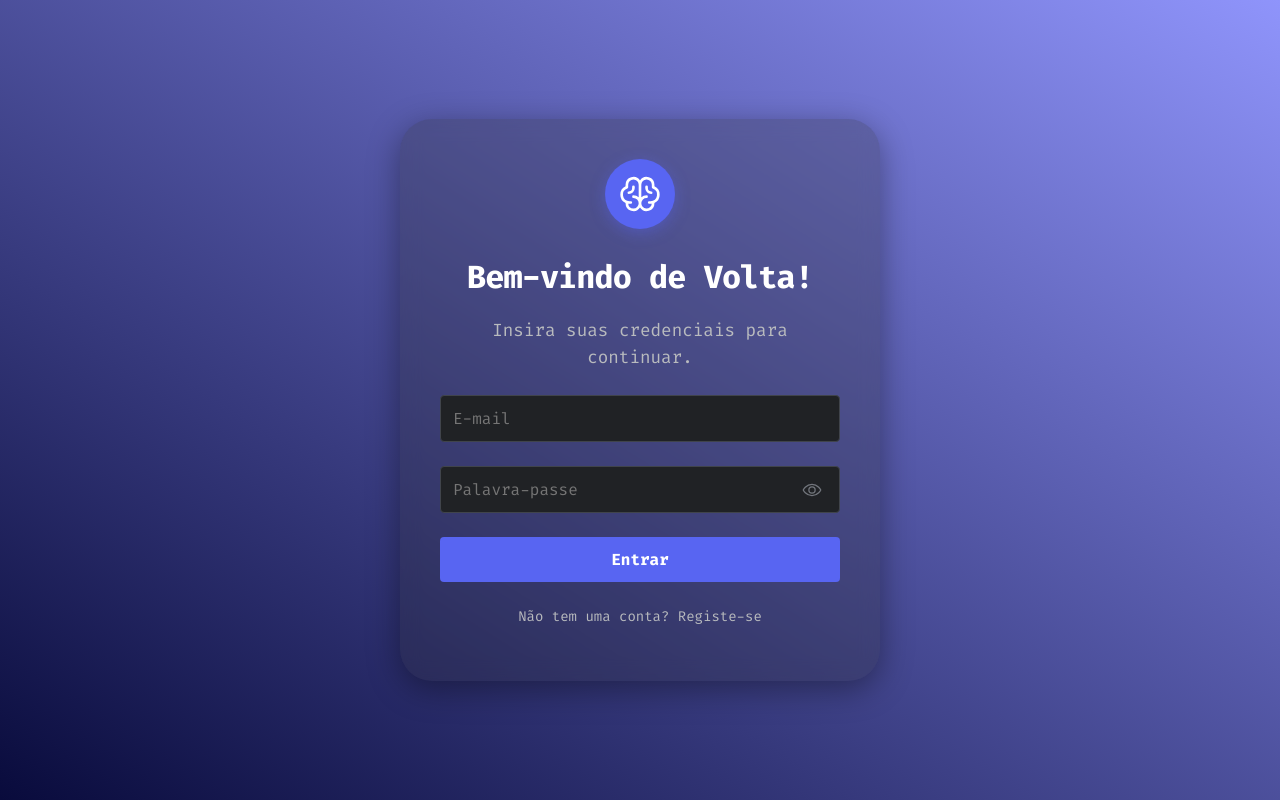
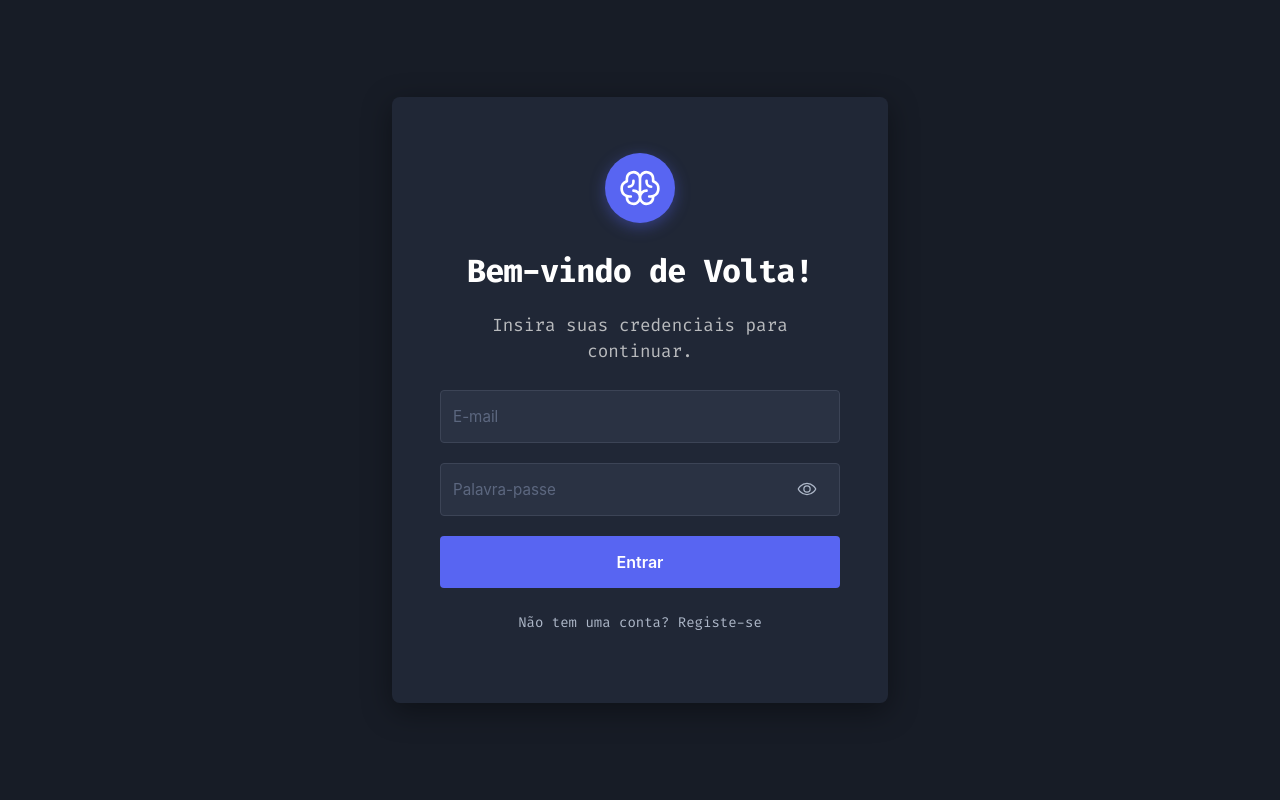
Before and after one commit to iHadesj/studyquest-monorepo, a React (Vite) app in the folder frontend/: page / in a window 1280 px wide. Built offline with nearby package versions, Linux system fonts and the light colour scheme; no server answers.

Commit message:
Update style.ts

```diff
--- a/frontend/src/pages/AuthPage/style.ts
+++ b/frontend/src/pages/AuthPage/style.ts
@@ -17,21 +17,142 @@ export const AuthContainer = styled.div`
   align-items: center;
   justify-content: center;
   min-height: 100vh;
-  background-color: #36393f;
-  background-image: linear-gradient(to top right, #090b3c, #8f94fb);
+  /* NOVO: Fundo principal mais escuro, quase preto com um toque de azul/roxo */
+  background-color: #171c26; /* Cor bem escura da ref */
 `;
 
 export const AuthBox = styled.div`
-  background: rgb(47 49 54 / 28%);
-  backdrop-filter: blur(10px);
-  -webkit-backdrop-filter: blur(10px);
-  padding: 2.5rem;
-  border-radius: 2rem;
+  /* NOVO: Fundo do card de login, mais claro que o container, mas ainda escuro */
+  background-color: #202736; /* Cor do card da ref */
+  padding: 3.5rem 3rem; /* Aumentar o padding pra ficar mais espaçoso */
+  border-radius: 8px;
   margin: 1rem;
   width: 100%;
   max-width: 400px;
   text-align: center;
-  box-shadow: 0 8px 32px 0 rgba(0, 0, 0, 0.37);
+  /* NOVO: Sombra mais sutil e discreta, para dar leve elevação */
+  box-shadow: 0px 8px 30px rgba(0, 0, 0, 0.4);
+  /* REMOVIDO: Borda, a ref não tem */
+`;
+
+// O Logo deve vir de um SVG ou IMG, não de um IconContainer com cor sólida
+export const LogoContainer = styled.div`
+  margin-bottom: 2.5rem; /* Espaço maior entre o logo e o formulário */
+  /* Se você tiver o SVG do logo, coloque ele aqui diretamente */
+  /* Por exemplo: <img src="/path/to/gratify-logo.svg" alt="Gratify Logo" /> */
+  /* Placeholder para o logo se não tiver imagem: */
+  font-family: 'Montserrat', sans-serif; /* Usar uma fonte mais clean */
+  font-size: 2.5rem;
+  font-weight: 700;
+  color: #e0e6ed; /* Cor clara para o texto do logo */
+  letter-spacing: -0.05em;
+`;
+
+export const Form = styled.form`
+  display: flex;
+  flex-direction: column;
+  gap: 1.25rem; /* Espaçamento entre os campos, um pouco mais apertado */
+  animation: ${fadeIn} 0.5s ease-in-out;
+`;
+
+export const InputWrapper = styled.div`
+  position: relative;
+  width: 100%;
+`;
+
+export const InputLabel = styled.label`
+  position: absolute;
+  top: -10px; /* Posição acima do input */
+  left: 10px;
+  background: #202736; /* Cor do fundo do card para cobrir a linha do input */
+  padding: 0 5px;
+  color: #aeb8c9; /* Cor do texto do label */
+  font-size: 0.75rem; /* Tamanho da fonte menor */
+  pointer-events: none;
+  z-index: 1;
+`;
+
+export const Input = styled.input`
+  width: 100%;
+  padding: 1rem 0.75rem; /* Padding maior pra alinhar com a ref */
+  box-sizing: border-box;
+  background-color: #2a3243; /* Cor do background do input, mais escuro */
+  border: 1px solid #3c4456; /* Borda sutil nos inputs */
+  border-radius: 4px;
+  color: #e0e6ed; /* Cor do texto no input */
+  font-family: 'Inter', sans-serif; /* Font mais clean */
+  font-size: 0.95rem; /* Tamanho da fonte dos inputs */
+  transition: border-color 0.2s, box-shadow 0.2s;
+
+  &:focus {
+    outline: none;
+    border-color: #5865f2; /* Sua cor primária ao focar */
+    box-shadow: 0 0 0 2px rgba(88, 101, 242, 0.3); /* Um leve glow ao focar */
+  }
+
+  &::placeholder {
+    color: #5c677f; /* Cor do placeholder mais discreta */
+  }
+`;
+
+export const PasswordToggleButton = styled.button`
+  position: absolute;
+  right: 15px; /* Ajuste a posição para não cortar o ícone */
+  top: 50%;
+  transform: translateY(-50%);
+  background: none;
+  border: none;
+  color: #aeb8c9; /* Cor mais clara para o ícone */
+  cursor: pointer;
+  padding: 0.5rem;
+  display: flex;
+  align-items: center;
+  z-index: 2; /* Para garantir que fique acima do label */
+  &:hover {
+    color: #5865f2;
+  }
+`;
+
+export const Button = styled.button`
+  background-color: #5865f2; /* Sua cor primária */
+  color: #ffffff;
+  font-family: 'Inter', sans-serif;
+  font-weight: 600; /* Um pouco mais encorpado */
+  padding: 1rem; /* Padding maior pro botão */
+  border-radius: 4px;
+  font-size: 1rem;
+  border: none;
+  cursor: pointer;
+  transition: background-color 0.2s, transform 0.2s, box-shadow 0.2s;
+
+  &:hover {
+    background-color: #4f5bd5; /* Um tom ligeiramente mais escuro no hover */
+    transform: translateY(-2px); /* Leve levantada */
+    box-shadow: 0 6px 20px rgba(0, 0, 0, 0.3);
+  }
+  &:active {
+    transform: translateY(0);
+    box-shadow: none;
+  }
+`;
+
+export const ToggleText = styled.p`
+  color: #aeb8c9; /* Cor mais clara para links e textos de ação */
+  cursor: pointer;
+  font-size: 0.875rem;
+  margin-top: 1.5rem;
+  /* NOVO: Link 'forgot password' */
+  text-decoration: none; /* Remover underline padrão */
+  &:hover {
+    color: #e0e6ed; /* Fica mais claro no hover */
+    text-decoration: underline; /* Adicionar underline no hover */
+  }
+`;
+
+export const MessageText = styled.p`
+  font-size: 0.875rem;
+  margin-top: 1rem;
+  min-height: 1.2em;
 `;
 
 export const IconContainer = styled.div`
@@ -46,88 +167,8 @@ export const IconContainer = styled.div`
   box-shadow: 0 4px 15px rgba(88, 101, 242, 0.4);
 `;
 
-export const Form = styled.form`
-  display: flex;
-  flex-direction: column;
-  gap: 1.5rem;
-  animation: ${fadeIn} 0.5s ease-in-out;
-`;
-
-export const InputWrapper = styled.div`
-  position: relative;
-  width: 100%;
-`;
-
-export const Input = styled.input`
-  width: 100%;
-  padding: 0.75rem;
-  padding-right: 3rem;
-  box-sizing: border-box;
-  background-color: #202225;
-  border: 1px solid #40444b;
-  border-radius: 4px;
-  color: #dcddde;
-  font-family: 'Fira Code', monospace;
-  font-size: 1rem;
-  transition: border-color 0.2s;
-  &:focus {
-    outline: none;
-    border-color: #5865f2;
-  }
-`;
-
-export const PasswordToggleButton = styled.button`
-  position: absolute;
-  right: 10px;
-  top: 50%;
-  transform: translateY(-50%);
-  background: none;
-  border: none;
-  color: #72767d;
-  cursor: pointer;
-  padding: 0.5rem;
-  display: flex;
-  align-items: center;
-  &:hover {
-    color: #1a27de;
-  }
-`;
-
-export const Button = styled.button`
-  background-color: #5865f2;
-  color: #ffffff;
-  font-family: 'Fira Code', monospace;
-  font-weight: bold;
-  padding: 0.75rem;
-  border-radius: 4px;
-  font-size: 1rem;
-  border: none;
-  cursor: pointer;
-  transition: all 0.2s;
-  &:hover {
-    background-color: #4f5bd5;
-    transform: scale(1.02);
-  }
-`;
-
-export const ToggleText = styled.p`
-  color: #b9bbbe;
-  cursor: pointer;
-  font-size: 0.875rem;
-  margin-top: 1.5rem;
-  &:hover {
-    text-decoration: underline;
-  }
-`;
-
-export const MessageText = styled.p`
-  font-size: 0.875rem;
-  margin-top: 1rem;
-  min-height: 1.2em;
-`;
-
 export const ErrorText = styled(MessageText)`
-  color: #ed4245;
+  color: #e65252; /* Um vermelho de erro mais alinhado ao tema escuro */
 `;
 
 export const SuccessText = styled(MessageText)`
```
